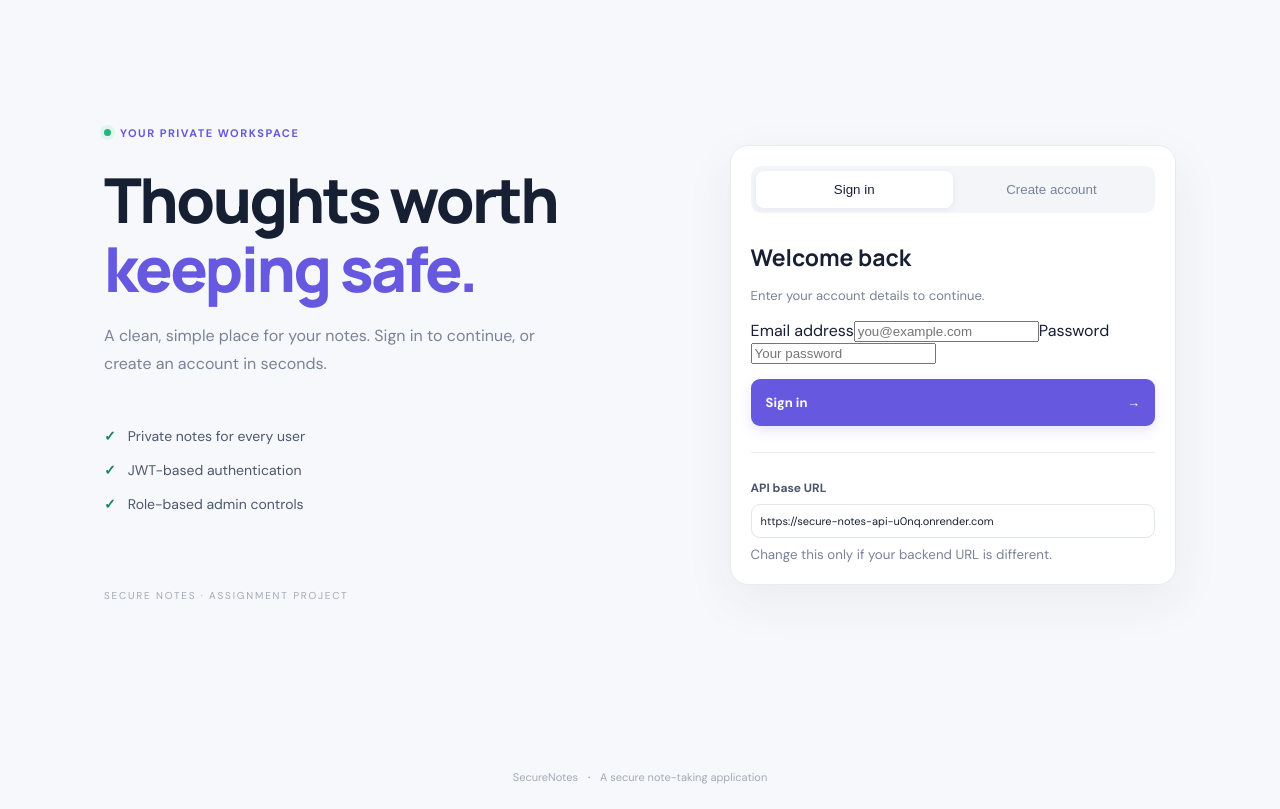
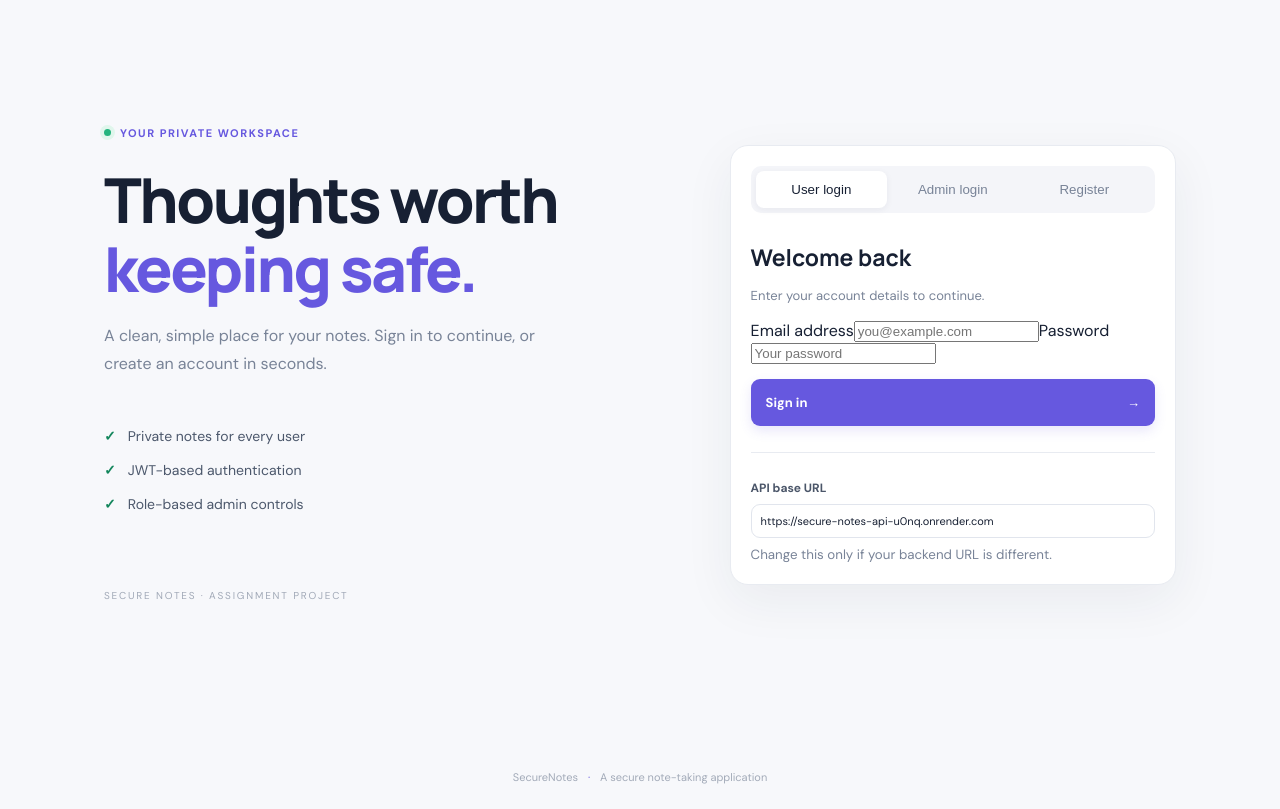
Before and after one commit to 2021331100/secure-notes-frontend, a plain HTML site: page index.html in a window 1280 px wide. Shown: the part 77-886 px from the top of the page. Drawn offline with Linux system fonts and the light colour scheme.

Commit message:
feat: add dedicated admin login tab

```diff
--- a/index.html
+++ b/index.html
@@ -12,8 +12,9 @@
 <main class="wrap">
 <section id="auth" class="auth-grid">
  <div class="hero"><div class="eyebrow"><i></i> YOUR PRIVATE WORKSPACE</div><h1>Thoughts worth<br><em>keeping safe.</em></h1><p>A clean, simple place for your notes. Sign in to continue, or create an account in seconds.</p><ul><li>Private notes for every user</li><li>JWT-based authentication</li><li>Role-based admin controls</li></ul><small>SECURE NOTES · ASSIGNMENT PROJECT</small></div>
- <div class="panel auth-panel"><div class="tabs"><button class="tab active" data-tab="login">Sign in</button><button class="tab" data-tab="register">Create account</button></div>
+ <div class="panel auth-panel"><div class="tabs"><button class="tab active" data-tab="login">User login</button><button class="tab" data-tab="admin">Admin login</button><button class="tab" data-tab="register">Register</button></div>
  <form id="login-form"><h2>Welcome back</h2><p class="muted">Enter your account details to continue.</p><label>Email address<input name="email" type="email" placeholder="you@example.com" required></label><label>Password<input name="password" type="password" placeholder="Your password" required></label><button class="btn btn-primary full">Sign in <span>→</span></button></form>
+ <form id="admin-login-form" class="hidden"><h2>Administrator sign in</h2><p class="muted">Use your assigned admin account to open the admin dashboard.</p><label>Admin email<input name="email" type="email" placeholder="admin@example.com" required></label><label>Password<input name="password" type="password" placeholder="Admin password" required></label><button class="btn btn-primary full">Sign in as admin <span>→</span></button></form>
  <form id="register-form" class="hidden"><h2>Create your account</h2><p class="muted">Your private space starts here.</p><label>Full name<input name="name" required minlength="2" placeholder="Your name"></label><label>Email address<input name="email" type="email" required placeholder="you@example.com"></label><label>Password<input name="password" type="password" required minlength="6" placeholder="At least 6 characters"></label><label>Interests <small>(comma separated)</small><input name="interests" placeholder="coding, reading"></label><button class="btn btn-primary full">Create account <span>→</span></button></form>
  <div id="auth-error" class="notice hidden"></div><div class="api-config"><label>API base URL<input id="api-url" value="https://secure-notes-api-u0nq.onrender.com" spellcheck="false"></label><small>Change this only if your backend URL is different.</small></div></div>
 </section>
```
